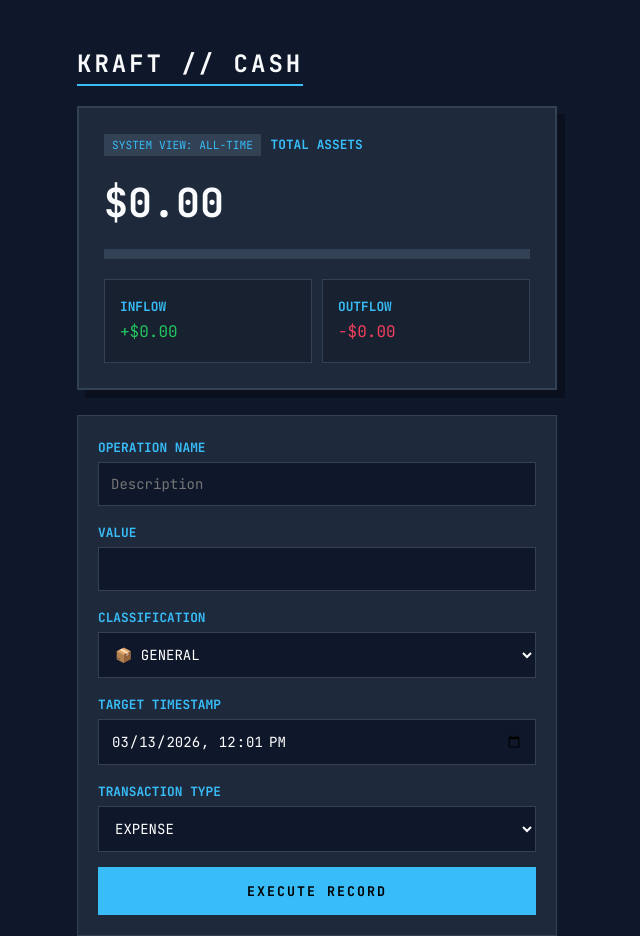
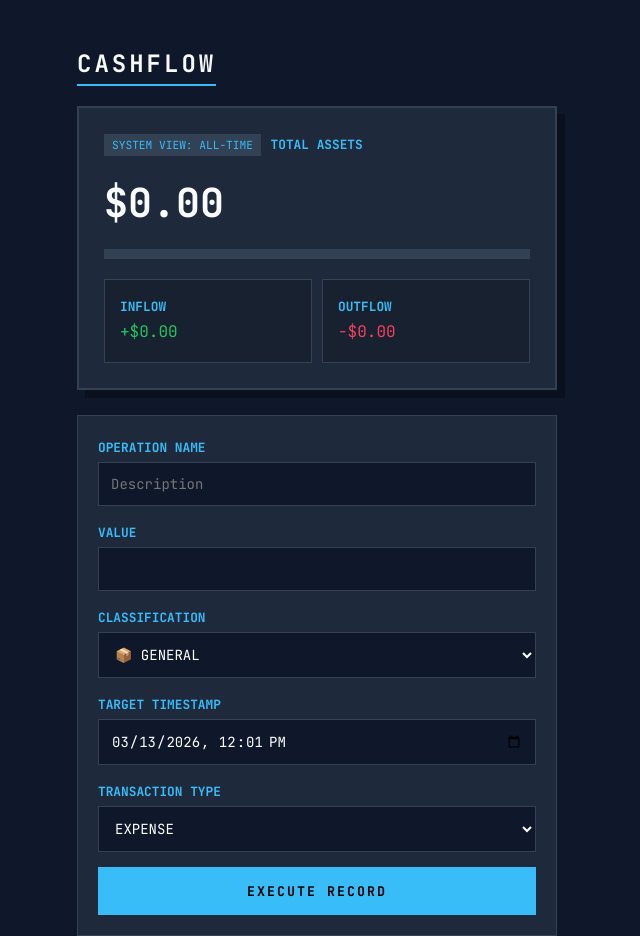
Before and after one commit to ericdotse69/cash-ahp, a plain HTML site: page index.html in a window 1280 px wide. Shown: the top 936 px of the page, without its empty margins (323-963 px from the left). Drawn offline with Linux system fonts and the light colour scheme.

Commit message:
Updated the main screen title

```diff
--- a/index.html
+++ b/index.html
@@ -62,7 +62,7 @@
 <body>
 
 <div class="container">
-    <h2>KRAFT // CASH</h2>
+    <h2>Cashflow</h2>
 
     <div class="dashboard">
         <div id="view-indicator" class="status-badge">SYSTEM VIEW: ALL-TIME</div>
```
